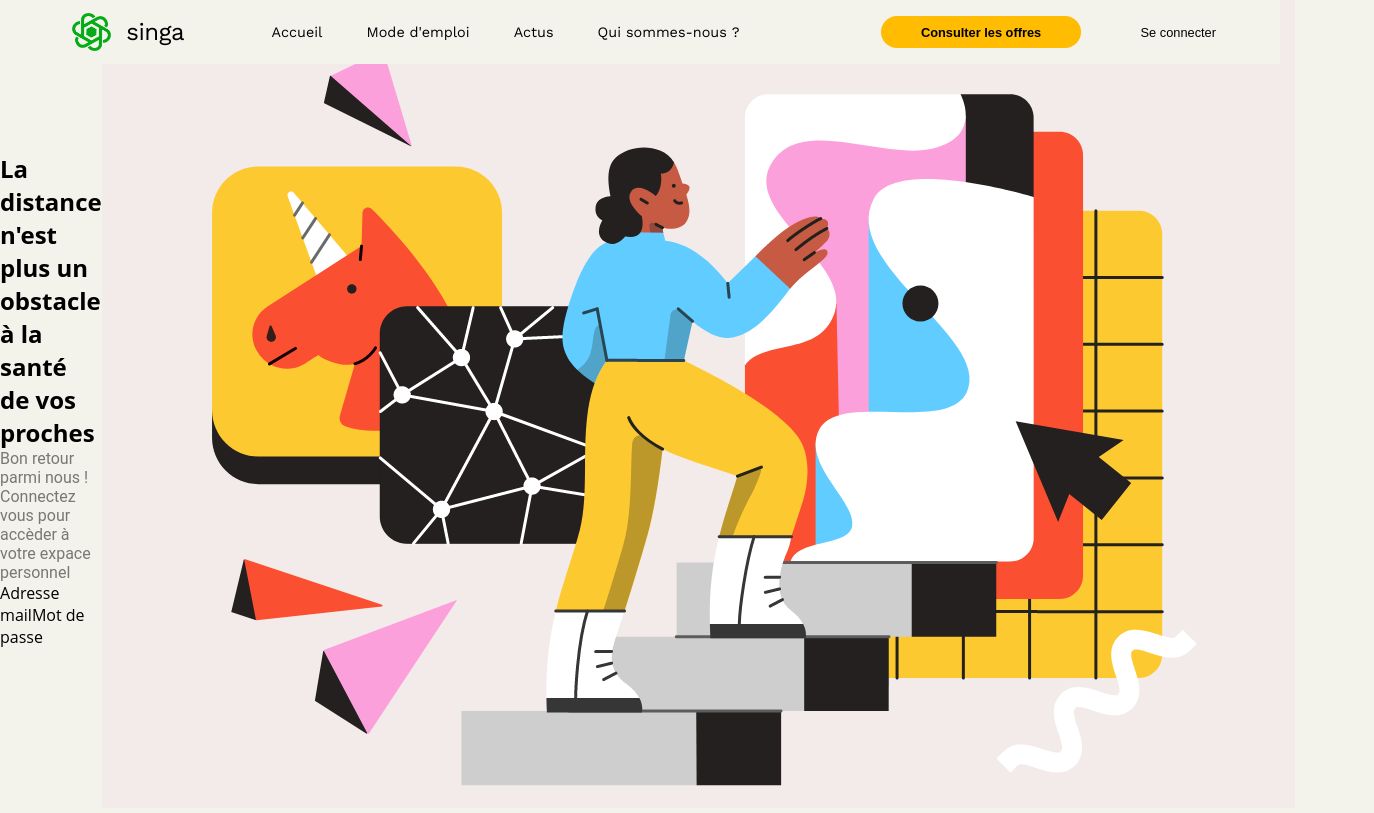
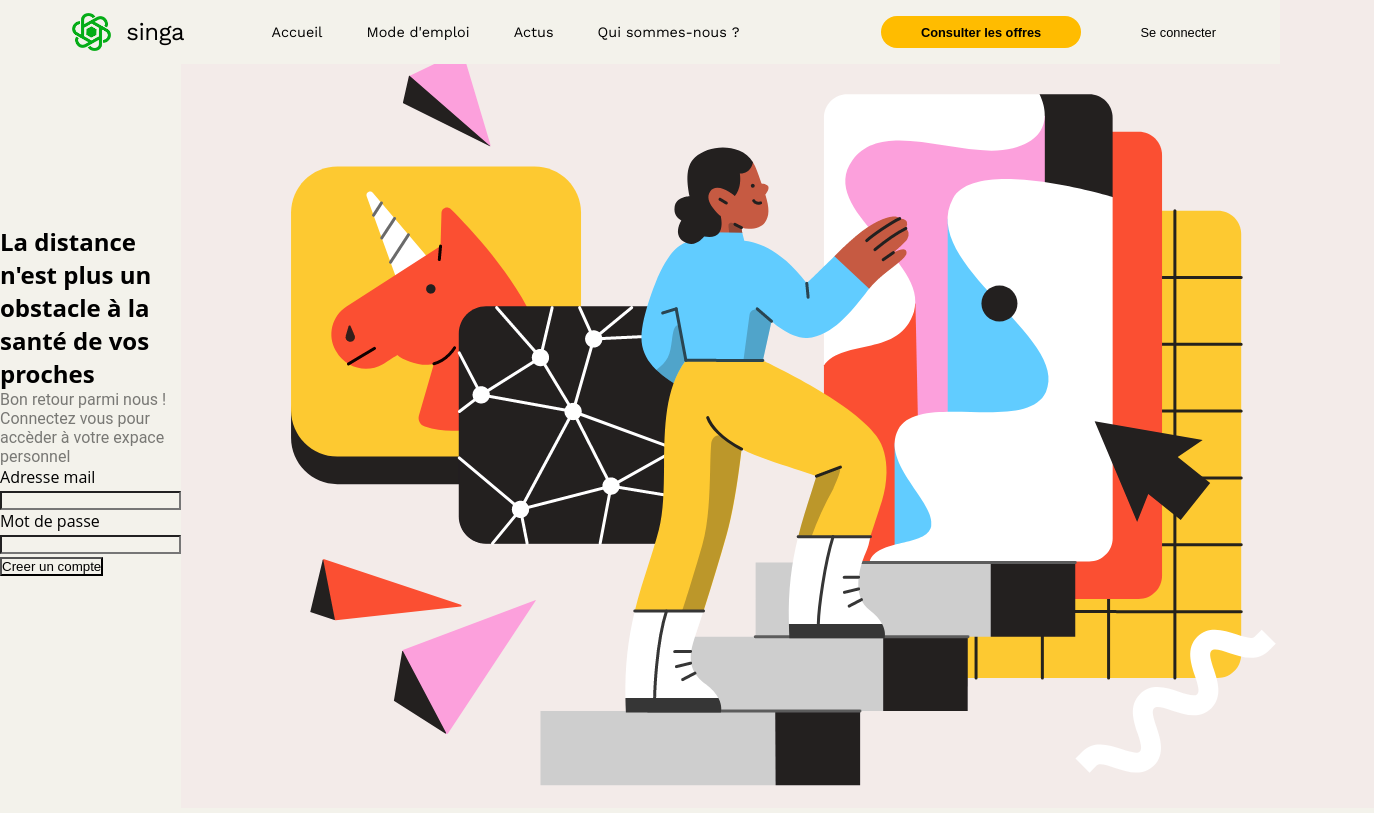
Before and after one commit to WildCodeSchool/paris-0921-project3-my-singa-assurance, a React (Vite) app: page /login in a window 1280 px wide. Shown: the whole page, 1374 px wide, since content can reach past the window. Built offline with nearby package versions, Linux system fonts and the light colour scheme.

Commit message:
Corrected typo error

```diff
--- a/src/components/LoginPage.jsx
+++ b/src/components/LoginPage.jsx
@@ -1,17 +1,26 @@
 import React from 'react';
+import { useNavigate } from 'react-router-dom';
 
 import style from './style/LoginPage.module.scss';
 import Background from '../assets/LoginBackground.png';
 
 function LoginPage() {
+  const navigate = useNavigate();
+
+  const handleCreateAccount = () => {
+    navigate('/createaccount');
+  };
+
   return (
     <div className={style.mainLoginPageContainer}>
       <div className={style.mainText}>
         <h2 className={style.title}>La distance n&apos;est plus un obstacle à la santé de vos proches</h2>
         <p className={style.loginText}>Bon retour parmi nous ! Connectez vous pour accèder à votre expace personnel</p>
         <label htmlFor="email">Adresse mail</label>
-        <imput type="email" id="email"></imput>
+        <input type="email" id="email"></input>
         <label htmlFor="password">Mot de passe</label>
+        <input type="password" name="password" id="password" />
+        <button onClick={handleCreateAccount}>Creer un compte</button>
       </div>
       <div className={style.backgroundImage}>
         <img src={Background} alt="person entering the service" />
```
